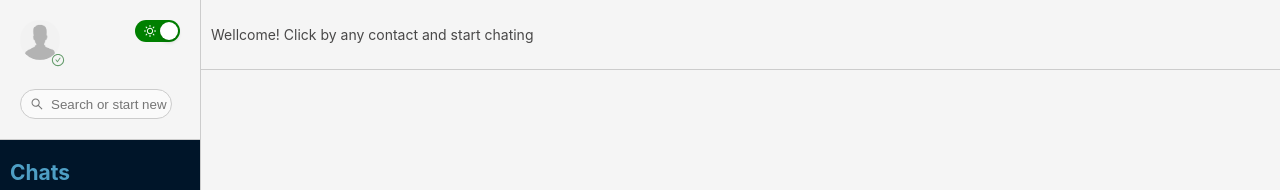
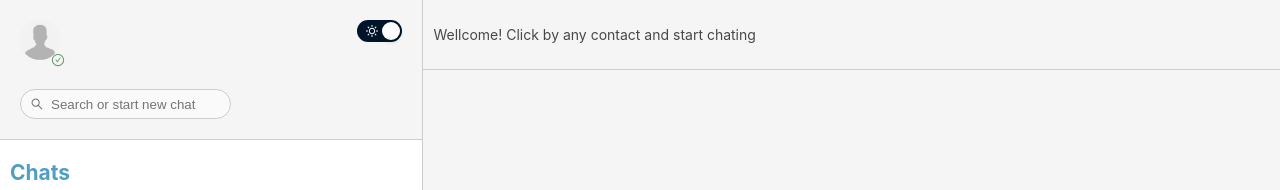
Before and after one commit to Vladimir-Maselskiy/ai-chat, a React (Vite) app: page / in a window 1280 px wide. Shown: the top 190 px of the page. Built offline with nearby package versions, Linux system fonts and the light colour scheme; no server answers.

Commit message:
feat: finish task

```diff
--- a/src/App.tsx
+++ b/src/App.tsx
@@ -1,57 +1,32 @@
 import { useState } from 'react';
-import { CurrentContact } from '@/CurrentContact/CurrentContact';
-import { MessageCreator } from '@/MessageCreator/MessageCreator';
-import { Messages } from '@/Messages/Messages';
-import { WellcomeMessage } from '@/WellcomeMessage/WellcomeMessage';
 import { IContact } from './interfaces/interfaces';
 import { Flex, Layout } from 'antd';
 import { SideBar } from '@/SideBar/SideBar';
-
-const { Content } = Layout;
-
-const contentStyle: React.CSSProperties = {
-  display: 'flex',
-  flexDirection: 'column',
-  position: 'relative',
-  justifyContent: 'space-between',
-  width: 2 / 3,
-  height: '100vh',
-  overflowY: 'scroll',
-  borderLeft: '1px solid #ccc',
-};
-
-const layoutStyle = {
-  overflow: 'hidden',
-  width: '100vw',
-  height: '100wh',
-};
+import { ChatContent } from './components/ChatContent/ChatContent';
 
 export function App() {
   const [currentContact, setCurrentContact] = useState<IContact | null>(null);
   const [contacts, setContacts] = useState<IContact[]>([]);
 
   return (
-    <Layout style={layoutStyle}>
+    <Layout
+      style={{
+        overflow: 'hidden',
+        width: '100vw',
+        height: '100wh',
+      }}
+    >
       <Flex style={{ width: '100%' }}>
         <SideBar
           contacts={contacts}
           setContacts={setContacts}
           setCurrentContact={setCurrentContact}
         />
-        <Content style={contentStyle}>
-          {currentContact?.id ? (
-            <>
-              <CurrentContact currentContact={currentContact} />
-              <Messages currentContact={currentContact} />
-              <MessageCreator
-                currentContact={currentContact}
-                setContacts={setContacts}
-              />
-            </>
-          ) : (
-            <WellcomeMessage />
-          )}
-        </Content>
+        <ChatContent
+          currentContact={currentContact}
+          setCurrentContact={setCurrentContact}
+          setContacts={setContacts}
+        />
       </Flex>
     </Layout>
   );
--- /dev/null
+++ b/src/components/ChatContent/ChatContent.styled.ts
@@ -0,0 +1,20 @@
+import styled from 'styled-components';
+import { Layout } from 'antd';
+const { Content } = Layout;
+
+interface IProps {
+  theme: 'light' | 'dark';
+}
+
+export const ContentStyled = styled(Content)<IProps>`
+  display: flex;
+  flex-direction: column;
+  position: relative;
+  justify-content: space-between;
+  width: 66.666%;
+  height: 100vh;
+  overflow-y: scroll;
+  border-left: 1px solid #ccc;
+  background-color: ${props =>
+    props.theme === 'light' ? 'transparent' : 'rgb(0, 21, 41)'};
+`;
--- /dev/null
+++ b/src/components/ChatContent/ChatContent.tsx
@@ -0,0 +1,41 @@
+import { Layout } from 'antd';
+import React from 'react';
+import { IContact } from '../../interfaces/interfaces';
+import { CurrentContact } from '@/CurrentContact/CurrentContact';
+import { Messages } from '@/Messages/Messages';
+import { MessageCreator } from '@/MessageCreator/MessageCreator';
+import { WellcomeMessage } from '@/WellcomeMessage/WellcomeMessage';
+import { ContentStyled } from './ChatContent.styled';
+import { backgroundColor } from 'styled-system';
+import { useThemeStore } from '../../store/store';
+
+interface IProps {
+  currentContact: IContact | null;
+  setCurrentContact: React.Dispatch<React.SetStateAction<IContact | null>>;
+  setContacts: React.Dispatch<React.SetStateAction<IContact[]>>;
+}
+
+export const ChatContent = ({
+  currentContact,
+  setCurrentContact,
+  setContacts,
+}: IProps) => {
+  const theme = useThemeStore(state => state.theme);
+  return (
+    <ContentStyled theme={theme}>
+      {currentContact?.id ? (
+        <>
+          <CurrentContact currentContact={currentContact} />
+          <Messages currentContact={currentContact} />
+          <MessageCreator
+            currentContact={currentContact}
+            setCurrentContact={setCurrentContact}
+            setContacts={setContacts}
+          />
+        </>
+      ) : (
+        <WellcomeMessage />
+      )}
+    </ContentStyled>
+  );
+};
--- a/src/components/CurrentContact/CurrentContact.tsx
+++ b/src/components/CurrentContact/CurrentContact.tsx
@@ -4,6 +4,7 @@ import {
 } from '@/ContactItem/ContactItem.styled';
 import { IContact } from '../../interfaces/interfaces';
 import { Space } from 'antd';
+import { useThemeStore } from '../../store/store';
 
 interface IProps {
   currentContact: IContact;
@@ -11,6 +12,7 @@ interface IProps {
 
 export const CurrentContact = ({ currentContact }: IProps) => {
   const { id, name, avatar } = currentContact;
+  const theme = useThemeStore(state => state.theme);
   return (
     id && (
       <Space
@@ -21,7 +23,8 @@ export const CurrentContact = ({ currentContact }: IProps) => {
           height: 70,
           borderBottom: '1px solid #ccc',
           padding: 10,
-          background: '#f5f5f5',
+          background: theme === 'light' ? '#f5f5f5' : '#1e1f5a',
+          color: theme === 'light' ? '#494848' : 'white',
         }}
       >
         <Space style={{ position: 'relative', width: 40 }}>
--- /dev/null
+++ b/src/components/FilterBar/FilterBar.styled.ts
@@ -0,0 +1,17 @@
+import styled from 'styled-components';
+import { Flex } from 'antd';
+
+interface IProps {
+  theme: 'light' | 'dark';
+}
+
+export const FilterBarStyled = styled(Flex)<IProps>`
+  justify-content: space-between;
+  min-height: 140px;
+  padding: 20px;
+  flex-direction: column;
+  background-color: ${props =>
+    props.theme === 'light' ? ' #f5f5f5' : '#1e1f5a'};
+  border-bottom: 1px solid #ccc;
+  min-width: 100%;
+`;
--- /dev/null
+++ b/src/components/FilterBar/FilterBar.tsx
@@ -0,0 +1,28 @@
+import { Anonymous } from '@/Anonymous/Anonymous';
+import { Filter } from '@/Filter/Filter';
+import { SwitchTheme } from '@/SwitchTheme/SwitchTheme';
+import { Flex } from 'antd';
+import { FilterBarStyled } from './FilterBar.styled';
+import { useThemeStore } from '../../store/store';
+
+interface IProps {
+  setFilter: React.Dispatch<React.SetStateAction<string>>;
+}
+
+export const FilterBar = ({ setFilter }: IProps) => {
+  const theme = useThemeStore(state => state.theme);
+  return (
+    <FilterBarStyled theme={theme}>
+      <Flex
+        style={{
+          justifyContent: 'space-between',
+        }}
+      >
+        <Anonymous />
+        <SwitchTheme />
+      </Flex>
+
+      <Filter setFilter={setFilter} />
+    </FilterBarStyled>
+  );
+};
--- a/src/components/MessageCreator/MessageCreator.tsx
+++ b/src/components/MessageCreator/MessageCreator.tsx
@@ -9,14 +9,21 @@ import {
 } from './MessageCreator.styled';
 import { IContact } from '../../interfaces/interfaces';
 import React from 'react';
-import { Space } from 'antd';
+import { Flex, Space } from 'antd';
+import { useThemeStore } from '../../store/store';
 
 interface IProp {
   currentContact: IContact;
+  setCurrentContact: React.Dispatch<React.SetStateAction<IContact | null>>;
   setContacts: React.Dispatch<React.SetStateAction<IContact[]>>;
 }
 
-export const MessageCreator = ({ currentContact, setContacts }: IProp) => {
+export const MessageCreator = ({
+  currentContact,
+  setCurrentContact,
+  setContacts,
+}: IProp) => {
+  const theme = useThemeStore(state => state.theme);
   const onSubmit = (evt: any) => {
     evt.preventDefault();
     const outgoingMessage = evt.target.elements.name.value;
@@ -24,9 +31,10 @@ export const MessageCreator = ({ currentContact, setContacts }: IProp) => {
     const outgoingMessageObj = {
       id: nanoid(),
       type: 'outgoing' as 'outgoing' | 'incoming',
-      createdAT: Date.now().toString(),
+      createdAT: Date.now(),
       value: outgoingMessage,
     };
+
     setContacts(prevState => {
       return prevState.map(contact => {
         if (contact.id === currentContact.id) {
@@ -46,12 +54,20 @@ export const MessageCreator = ({ currentContact, setContacts }: IProp) => {
       });
     });
 
+    setCurrentContact(prev => {
+      if (!prev) return null;
+      return {
+        ...prev,
+        messages: [...prev.messages, outgoingMessageObj],
+      };
+    });
+
     axios.get('https://api.chucknorris.io/jokes/random').then(resp => {
       const { id, value } = resp.data;
       const incomingMessageObj = {
         id,
         type: 'incoming' as 'outgoing' | 'incoming',
-        createdAT: Date.now().toString(),
+        createdAT: Date.now(),
         value,
       };
       setTimeout(
@@ -74,6 +90,13 @@ export const MessageCreator = ({ currentContact, setContacts }: IProp) => {
               return contact;
             });
           });
+          setCurrentContact(prev => {
+            if (!prev) return null;
+            return {
+              ...prev,
+              messages: [...prev.messages, incomingMessageObj],
+            };
+          });
         },
         5000 + Math.random() * 50
       );
@@ -82,13 +105,13 @@ export const MessageCreator = ({ currentContact, setContacts }: IProp) => {
   };
 
   return (
-    <Space
+    <Flex
       style={{
         position: 'relative',
         bottom: 0,
         width: '100%',
         height: 90,
-        background: '#f5f5f5',
+        background: theme === 'light' ? '#f5f5f5' : '#1e1f5a',
         borderTop: '1px solid #ccc',
         display: 'flex',
         alignItems: 'center',
@@ -106,6 +129,6 @@ export const MessageCreator = ({ currentContact, setContacts }: IProp) => {
           <MdOutlineSendStyled size={20} />
         </ButtonStyled>
       </FormStyled>
-    </Space>
+    </Flex>
   );
 };
--- a/src/components/SideBar/SideBar.styled.ts
+++ /dev/null
@@ -1,11 +0,0 @@
-import { Layout } from 'antd';
-import styled from 'styled-components';
-
-const { Sider } = Layout;
-
-export const SideBarStyled = styled(Sider)`
-  display: flex;
-  flex-direction: columns;
-  width: 33%;
-  height: 100vh;
-`;
--- a/src/components/SideBar/SideBar.tsx
+++ b/src/components/SideBar/SideBar.tsx
@@ -1,15 +1,13 @@
-import { Anonymous } from '@/Anonymous/Anonymous';
+import { useEffect, useRef, useState } from 'react';
+import axios from 'axios';
+import { Flex, Layout } from 'antd';
+import { useThemeStore } from '../../store/store';
+import { IContact } from '../../interfaces/interfaces';
 import { ContactList } from '@/ContactList/ContactList';
-import { Filter } from '@/Filter/Filter';
-import { SwitchTheme } from '@/SwitchTheme/SwitchTheme';
-import { Flex } from 'antd';
-import { SideBarStyled } from './SideBar.styled';
-import { useEffect, useRef, useState } from 'react';
 import { getVisibleContacts } from '../../utils/getVisibleContacts';
-import axios from 'axios';
-import { IContact } from '../../interfaces/interfaces';
 import { setSortedContacts } from '../../utils/setSortedContacts';
 import { getCurrentContactByID } from '../../utils/getCurrentContactByID';
+import { FilterBar } from '@/FilterBar/FilterBar';
 
 interface IProps {
   contacts: IContact[];
@@ -27,6 +25,9 @@ export const SideBar = ({
   const [visibleСontacts, setVisibleСontacts] = useState<IContact[]>([]);
 
   const emptyArray = useRef(true);
+
+  const theme = useThemeStore(state => state.theme);
+  const { Sider } = Layout;
 
   useEffect(() => {
     setVisibleСontacts(getVisibleContacts(contacts, filter));
@@ -61,36 +62,22 @@ export const SideBar = ({
   }, [data, emptyArray, contacts]);
 
   return (
-    <SideBarStyled theme="light">
-      <Flex style={{ flexDirection: 'column', height: '100%' }}>
-        <Flex
-          style={{
-            display: 'flex',
-            justifyContent: 'space-between',
-            minHeight: 140,
-            padding: 20,
-            flexDirection: 'column',
-            background: '#f5f5f5',
-            borderBottom: '1px solid #ccc',
-            minWidth: '100%',
-          }}
-        >
-          <Flex
-            style={{
-              justifyContent: 'space-between',
-            }}
-          >
-            <Anonymous />
-            <SwitchTheme />
-          </Flex>
-
-          <Filter setFilter={setFilter} />
-        </Flex>
+    <Sider
+      theme={theme}
+      width="33%"
+      style={{
+        display: 'flex',
+        flexDirection: 'column',
+        height: '100vh',
+      }}
+    >
+      <Flex style={{ flexDirection: 'column', height: '100%', width: '100%' }}>
+        <FilterBar setFilter={setFilter} />
         <ContactList
           contacts={visibleСontacts}
           onContactClick={onContactClick}
         />
       </Flex>
-    </SideBarStyled>
+    </Sider>
   );
 };
--- a/src/components/SwitchTheme/SwitchTheme.tsx
+++ b/src/components/SwitchTheme/SwitchTheme.tsx
@@ -1,15 +1,25 @@
 import { MoonOutlined, SunOutlined } from '@ant-design/icons';
 import { Switch } from 'antd';
+import { useThemeStore } from '../../store/store';
+import { useEffect, useState } from 'react';
 
 export const SwitchTheme = () => {
+  const { theme, setTheme } = useThemeStore();
+
+  const onChangeTheme = (e: boolean) => {
+    const theme = e ? 'light' : 'dark';
+    setTheme(theme);
+  };
+
   return (
     <Switch
       checkedChildren={<SunOutlined />}
       unCheckedChildren={<MoonOutlined />}
-      defaultChecked
+      checked={theme === 'light' ? true : false}
       style={{
-        backgroundColor: true ? 'green' : 'orange',
+        backgroundColor: theme === 'light' ? 'rgb(0, 21, 41)' : '#ccc',
       }}
+      onChange={onChangeTheme}
     />
   );
 };
--- a/src/interfaces/interfaces.ts
+++ b/src/interfaces/interfaces.ts
@@ -9,7 +9,7 @@ export interface IContact {
 export interface IMessage {
   id: string;
   type: 'incoming' | 'outgoing';
-  createdAT: string;
+  createdAT: number;
   value: string;
   role?: 'user' | 'assistant';
 }
```
